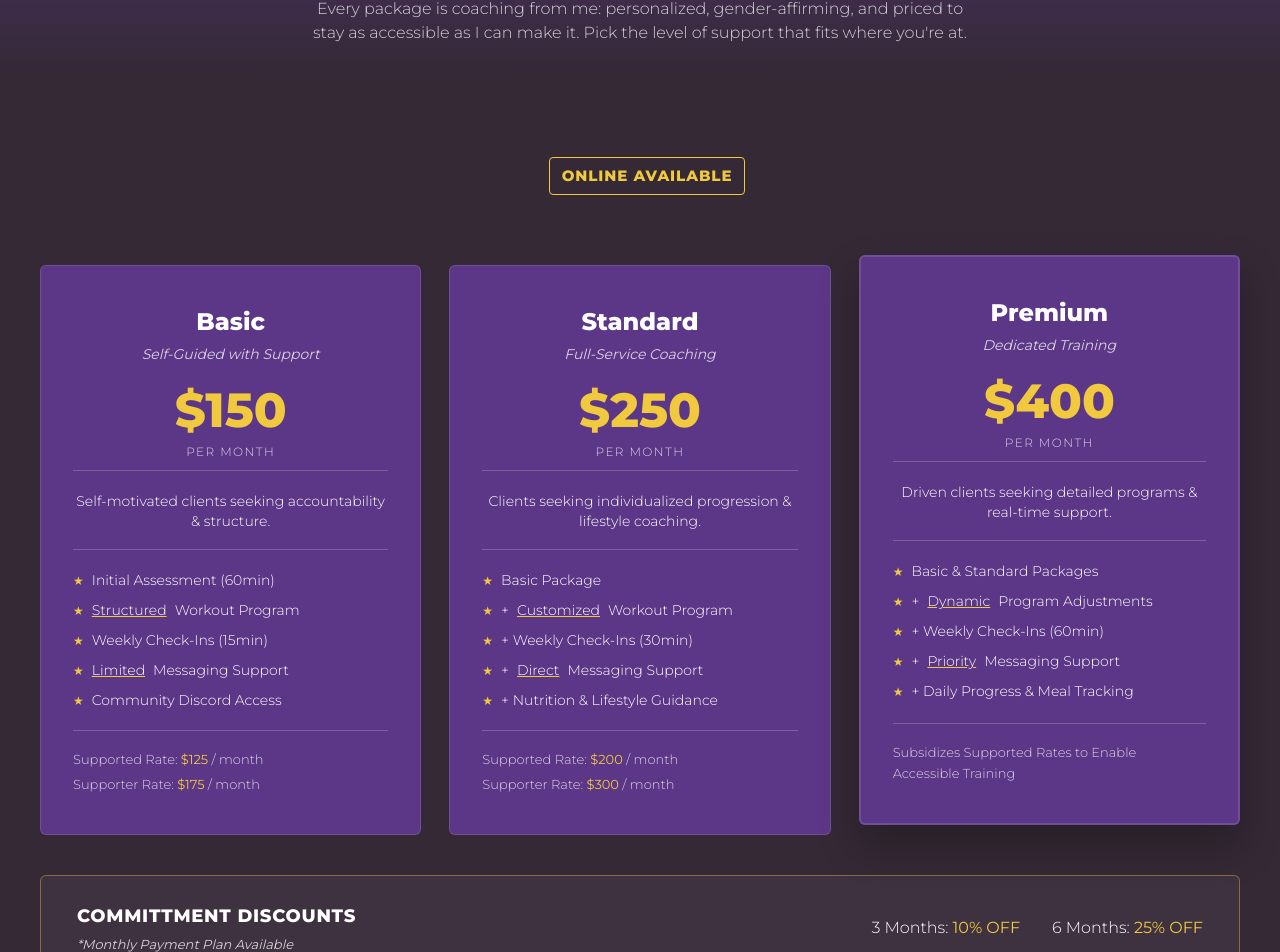
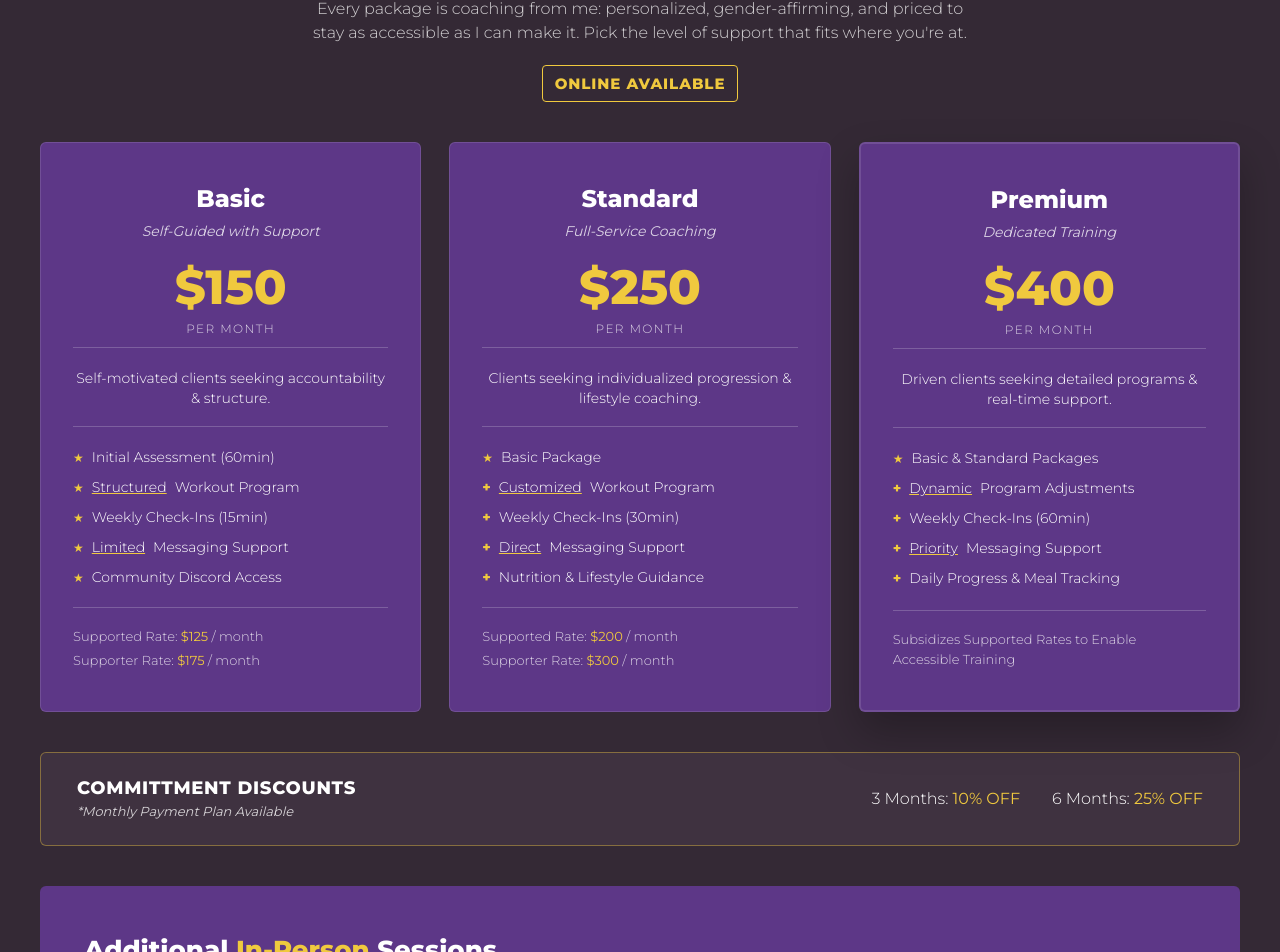
Before and after one commit to mateopaez/victryena, a Next.js app: page / in a window 1280 px wide. Shown: the part 2616-3568 px from the top of the page. Built offline with nearby package versions, Linux system fonts and the light colour scheme.

Commit message:
updated Packages section styling

```diff
--- a/app/globals.css
+++ b/app/globals.css
@@ -114,6 +114,11 @@
     @apply mt-[3px] shrink-0 text-xs text-gold;
   }
 
+  .tier-feature-list li.tier-feature-addon::before {
+    content: "+";
+    @apply mt-0 text-sm font-extrabold;
+  }
+
   .addon-list li::before {
     content: "\2605";
     @apply absolute left-0 top-1 text-xs text-gold;
--- a/components/packages/PackagesPageContent.tsx
+++ b/components/packages/PackagesPageContent.tsx
@@ -14,19 +14,12 @@ export function PackagesPageContent() {
         eyebrow={banner.eyebrow}
         title={banner.title}
         description={banner.description}
+        tag={pricing.onlineTag}
+        className="bg-dark pb-10 pt-20 text-center"
       />
 
-      <section className="pt-[60px] pb-[100px] max-nav:pb-[72px]">
+      <section className="pb-[100px] max-nav:pb-[72px]">
         <div className="site-wrap">
-          <div className="mb-14 text-center">
-            <h1 className="inline-block text-[clamp(28px,4vw,48px)] font-extrabold">
-              {pricing.title}{" "}
-              <span className="ml-3.5 inline-block rounded border-[1.5px] border-gold px-3 py-1.5 align-middle text-[15px] font-extrabold uppercase tracking-[0.06em] text-gold max-xs:mx-auto max-xs:mt-3.5 max-xs:block max-xs:w-fit">
-                {pricing.onlineTag}
-              </span>
-            </h1>
-          </div>
-
           <PricingGrid />
           <DiscountBanner />
           <InPersonSessions />
@@ -35,7 +28,7 @@ export function PackagesPageContent() {
             {pricing.priceNote}
           </p>
 
-          <div className="mt-[60px] text-center">
+          <div className="mt-8 text-center">
             <Button href={pricing.bookCta.href} variant="outline">
               {pricing.bookCta.label}
             </Button>
@@ -44,4 +37,4 @@ export function PackagesPageContent() {
       </section>
     </>
   );
-}
+}2
--- a/components/pricing/DiscountBanner.tsx
+++ b/components/pricing/DiscountBanner.tsx
@@ -4,14 +4,16 @@ export function DiscountBanner() {
   const { discounts } = packagesContent;
 
   return (
-    <div className="mt-10 flex flex-wrap items-center justify-between gap-4 rounded-md border border-gold-soft bg-dark-soft px-9 py-[26px] max-xs:flex-col max-xs:items-start">
-      <h3 className="text-lg uppercase tracking-[0.04em]">
-        {discounts.title}
-        <span className="mt-1 block text-[13px] font-normal normal-case italic tracking-normal text-muted">
+    <div className="my-10 flex flex-wrap items-center justify-between gap-x-8 gap-y-3 rounded-md border border-gold-soft bg-dark-soft px-9 py-6 max-xs:flex-col max-xs:items-start">
+      <div>
+        <h3 className="text-lg leading-tight uppercase tracking-[0.04em]">
+          {discounts.title}
+        </h3>
+        <p className="mt-1 text-[13px] leading-snug font-normal italic text-muted">
           {discounts.note}
-        </span>
-      </h3>
-      <div className="flex flex-wrap gap-8 text-base">
+        </p>
+      </div>
+      <div className="flex flex-wrap gap-8 text-base leading-tight">
         {discounts.tiers.map((tier) => (
           <span key={tier.duration}>
             {tier.duration}: <b className="text-gold">{tier.discount}</b>
--- a/components/pricing/InPersonSessions.tsx
+++ b/components/pricing/InPersonSessions.tsx
@@ -58,7 +58,7 @@ export function InPersonSessions() {
   const { inPerson } = packagesContent;
 
   return (
-    <div className="mt-[60px] rounded-md bg-purple p-11">
+    <div className="rounded-md bg-purple p-11">
       <h2 className="mb-8 text-[26px] font-extrabold">
         {inPerson.title}{" "}
         <span className="text-gold">{inPerson.titleAccent}</span>{" "}
--- a/components/pricing/PriceCard.tsx
+++ b/components/pricing/PriceCard.tsx
@@ -25,9 +25,9 @@ function FeatureText({ text }: { text: string }) {
 export function PriceCard({ tier }: PriceCardProps) {
   return (
     <div
-      className={`flex flex-col rounded-md border border-white/12 bg-purple px-8 py-10 text-center max-nav:transform-none ${
+      className={`flex flex-col rounded-md border border-white/12 bg-purple px-8 py-10 text-center ${
         tier.featured
-          ? "-translate-y-2.5 border-2 border-gold shadow-[0_20px_40px_rgba(0,0,0,0.25)]"
+          ? "border-2 border-gold shadow-[0_20px_40px_rgba(0,0,0,0.25)]"
           : ""
       }`}
     >
@@ -45,11 +45,19 @@ export function PriceCard({ tier }: PriceCardProps) {
         {tier.description}
       </div>
       <ul className="tier-feature-list mb-5 flex grow flex-col gap-2.5 border-t border-white/20 pt-5 text-left">
-        {tier.features.map((feature) => (
-          <li key={feature} className="flex gap-2 text-sm text-white">
-            <FeatureText text={feature} />
-          </li>
-        ))}
+        {tier.features.map((feature) => {
+          const isAddon = feature.startsWith("+ ");
+          const text = isAddon ? feature.slice(2) : feature;
+
+          return (
+            <li
+              key={feature}
+              className={`flex gap-2 text-sm text-white${isAddon ? " tier-feature-addon" : ""}`}
+            >
+              <FeatureText text={text} />
+            </li>
+          );
+        })}
       </ul>
       <div className="border-t border-white/20 pt-[18px] text-left text-[13px] text-muted">
         {"supported" in tier.rates ? (
--- a/components/sections/PageBanner.tsx
+++ b/components/sections/PageBanner.tsx
@@ -4,6 +4,7 @@ type PageBannerProps = {
   eyebrow: string;
   title: string;
   description?: string;
+  tag?: string;
   className?: string;
 };
 
@@ -11,6 +12,7 @@ export function PageBanner({
   eyebrow,
   title,
   description,
+  tag,
   className = "hero-gradient pb-[30px] pt-20 text-center",
 }: PageBannerProps) {
   return (
@@ -23,6 +25,11 @@ export function PageBanner({
             {description}
           </p>
         ) : null}
+        {tag ? (
+          <span className="mt-5 inline-block rounded border-[1.5px] border-gold px-3 py-1.5 text-[15px] font-extrabold uppercase tracking-[0.06em] text-gold">
+            {tag}
+          </span>
+        ) : null}
       </div>
     </section>
   );
```
